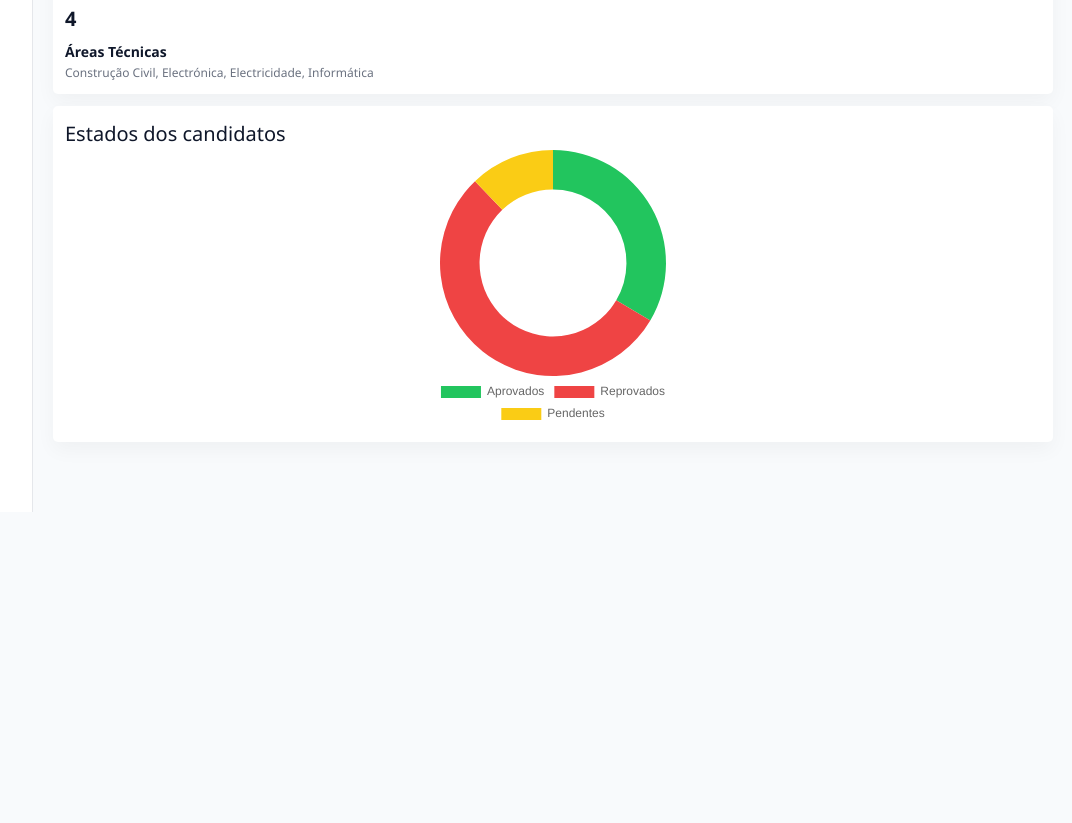
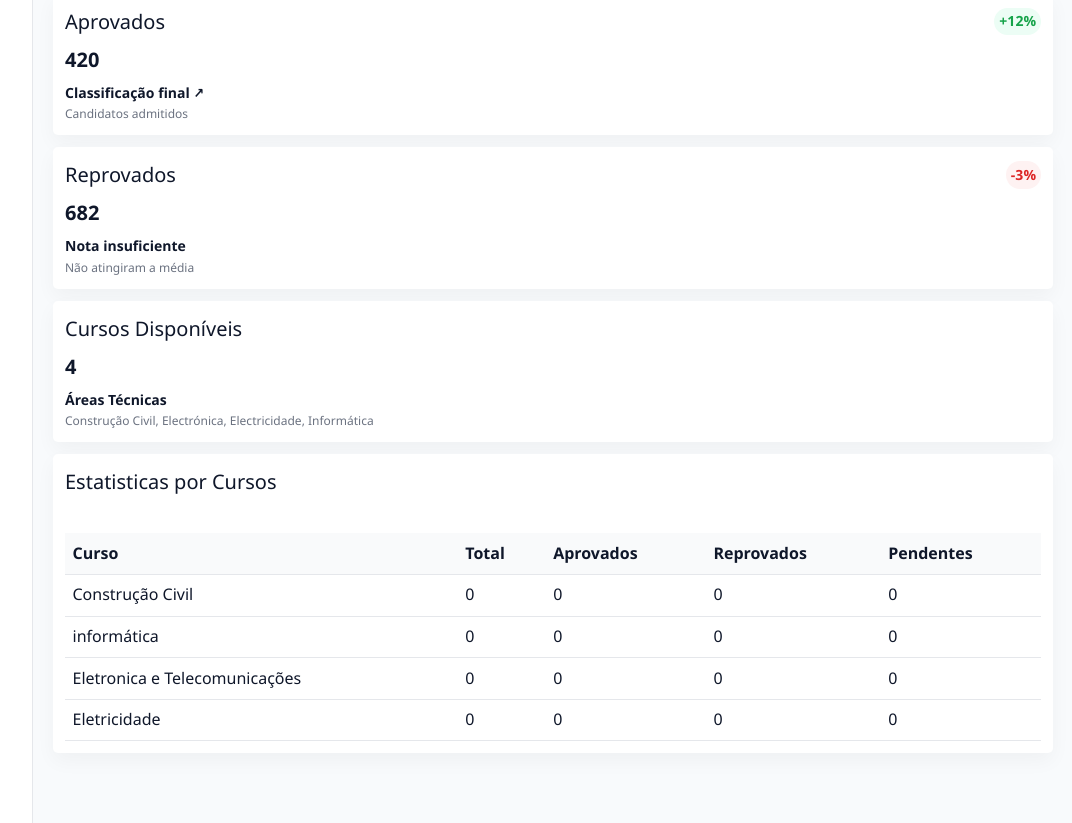
Before and after one commit to ByteB0SS/ipial-access-exam, a plain HTML site: page src/pages/dashboard/admin/overview/overview.html in a window 1280 px wide. Shown: the part 583-1406 px from the top of the page, without its empty margins (207-1279 px from the left). Before the commit the page ends 1095 px from the top, so only its background shows below. Drawn offline with nearby package versions, Linux system fonts and the light colour scheme.

Commit message:
feat: course stats table

```diff
--- a/src/global.css
+++ b/src/global.css
@@ -161,6 +161,7 @@ input, select, textarea {
 
 .header {
   position: sticky;
+  width: 100%;
   top: 0;
   z-index: 1000;
   background-color: #ffffff;
--- a/src/index.scripts/animation-on-scroll.js
+++ b/src/index.scripts/animation-on-scroll.js
@@ -3,7 +3,6 @@ const observer = new IntersectionObserver((entries) => {
         if (entry.isIntersecting) {
             entry.target.classList.remove('animate-on-scroll');
             entry.target.classList.add('animated');
-            void entry.target.offsetWidth; // Trigger reflow to restart the animation
         }
     });
 })
--- a/src/pages/dashboard/admin/overview/overview.css
+++ b/src/pages/dashboard/admin/overview/overview.css
@@ -67,3 +67,43 @@ canvas {
   width: 100% !important;
   height: auto !important;
 }
+
+/*
+================================
+  Course Statictics Table
+================================
+*/
+
+.table-wrapper {
+  margin-top: 2rem;
+  overflow-x: auto !important;
+}
+
+#course-stats-table {
+  width: 100%;
+  border-collapse: collapse;
+  margin-top: 1.5rem;
+}
+
+#course-stats-table th,
+#course-stats-table td {
+  padding: 0.75rem;
+  text-align: left;
+  border-bottom: 1px solid #e5e7eb;
+}
+
+#course-stats-table th {
+  background-color: #f9fafb;
+  font-weight: 600;
+}
+
+#course-stats-table tbody tr:hover {
+  background-color: #f1f5f9;
+}
+.status-badge {
+  padding: 0.25rem 0.5rem;
+  border-radius: 12px;
+  font-size: 0.9rem;
+  color: #fff;
+  display: inline-block;
+}
--- a/src/pages/dashboard/admin/overview/overview.html
+++ b/src/pages/dashboard/admin/overview/overview.html
@@ -27,6 +27,17 @@
     <main>
       <section class="dashboard-overview container">
         <section class="overview">
+          <!-- ESTADOS DOS CANDIDATOS -->
+          <article class="overview-card">
+            <div class="card-header">
+              <span class="card-title">Estados dos candidatos</span>
+            </div>
+
+            <div class="chart-wrapper">
+              <canvas id="candidatesStatusChart"></canvas>
+            </div>
+          </article>
+
           <!-- TOTAL CANDIDATOS -->
           <article class="overview-card">
             <div class="card-header">
@@ -80,51 +91,39 @@
             </p>
           </article>
 
-          <!-- ESTADOS DOS CANDIDATOS -->
+
           <article class="overview-card">
             <div class="card-header">
-              <span class="card-title">Estados dos candidatos</span>
+              <span class="card-title">Estatisticas por Cursos</span>
             </div>
 
-            <div class="chart-wrapper">
-              <canvas id="candidatesStatusChart"></canvas>
+            <div class="table-wrapper">
+              <table id="course-stats-table">
+                <thead>
+                  <tr>
+                    <th>Curso</th>
+                    <th>Total </th>
+                    <th>Aprovados</th>
+                    <th>Reprovados</th>
+                    <th>Pendentes</th>
+                  </tr>
+                </thead>
+
+                <tbody id="course-table-body">
+
+                </tbody>
+              </table>
             </div>
           </article>
         </section>
       </section>
     </main>
 
+    <!-- chart scripts -->
     <script src="https://cdn.jsdelivr.net/npm/chart.js"></script>
-    <script>
-      const ctx = document.getElementById("candidatesStatusChart");
+    <script src="./scripts/chart.js" type="module"> </script>
 
-      new Chart(ctx, {
-        type: "doughnut",
-        data: {
-          labels: ["Aprovados", "Reprovados", "Pendentes"],
-          datasets: [
-            {
-              data: [420, 682, 152], // valores de exemplo
-              backgroundColor: [
-                "#22c55e", // verde
-                "#ef4444", // vermelho
-                "#facc15", // amarelo
-              ],
-              borderWidth: 0,
-            },
-          ],
-        },
-        options: {
-          cutout: "65%",
-          plugins: {
-            legend: {
-              position: "bottom",
-            },
-          },
-        },
-      });
-    </script>
-
+    <!-- scripts -->
     <script src="./scripts/overflow.js" type="module"></script>
   </body>
 </html>
--- /dev/null
+++ b/src/pages/dashboard/admin/overview/scripts/chart.js
@@ -0,0 +1,37 @@
+import CandidateController from "../../../../../simulated-backend/controller/candidate/candidate.controller.js"
+
+const candidateController = new CandidateController()
+const candidatesResponse = candidateController.findAll()
+
+const approvedCandidates = candidatesResponse.candidateList.filter(candidate => candidate.status === 'Aprovado').length
+const rejectedCandidates = candidatesResponse.candidateList.filter(candidate => candidate.status === 'Reprovado').length
+const pendingCandidates = candidatesResponse.candidateList.filter(candidate => candidate.status === 'Pendente').length
+
+
+const ctx = document.getElementById("candidatesStatusChart");
+
+new Chart(ctx, {
+  type: "doughnut",
+  data: {
+    labels: ["Aprovados", "Reprovados", "Pendentes"],
+    datasets: [
+      {
+        data: [approvedCandidates, rejectedCandidates, pendingCandidates], // valores de exemplo
+        backgroundColor: [
+          "#22c55e", // verde
+          "#ef4444", // vermelho
+          "#facc15", // amarelo
+        ],
+        borderWidth: 0,
+      },
+    ],
+  },
+  options: {
+    cutout: "65%",
+    plugins: {
+      legend: {
+        position: "bottom",
+      },
+    },
+  },
+});
--- a/src/pages/dashboard/admin/overview/scripts/overflow.js
+++ b/src/pages/dashboard/admin/overview/scripts/overflow.js
@@ -0,0 +1,66 @@
+// overview
+
+import CandidateController from "../../../../../simulated-backend/controller/candidate/candidate.controller.js";
+import CourseRepository from "../../../../../simulated-backend/repositories/course/course.repository.js";
+
+// Controllers and Repositories
+const candidateController = new CandidateController();
+const courseRop = new CourseRepository();
+
+// Data fetching
+const candidatesResponse = candidateController.findAll();
+const candidateList = candidatesResponse.candidateList;
+const courses = courseRop.findAll();
+
+// General statistics
+const totalCandidates = candidateList.length;
+const approvedCandidates = candidateList.filter((candidate) => candidate.status === "Aprovado").length;
+const rejectedCandidates = candidateList.filter((candidate) => candidate.status === "Reprovado").length;
+const pendingCandidates = candidateList.filter((candidate) => candidate.status === "Pendente").length;
+
+// Each course statistics
+const courseStats = courses.map((course) => {
+  const candidatesInCourse = candidateList.filter((candidate) => candidate.courseId === course.id);
+  const totalInCourse = candidatesInCourse.length;
+  const approved = candidatesInCourse.filter((candidate) => candidate.status === "Aprovado").length;
+  const rejected = candidatesInCourse.filter((candidate) => candidate.status === "Reprovado").length;
+  const pending = candidatesInCourse.filter((candidate) => candidate.status === "Pendente").length;
+  return {
+    courseName: course.name,
+    totalCandidates: totalInCourse,
+    approved,
+    rejected,
+    pending,
+  };
+})
+
+// injecting data into HTML
+
+// general stats
+
+
+// each course stats
+const tableBody = document.getElementById("course-table-body");
+
+courseStats.forEach((stat) => {
+  const row = document.createElement("tr");
+
+  const courseNameColumn = document.createElement("td");
+  const totalColumn = document.createElement("td");
+  const approvedColumn = document.createElement("td");
+  const rejectedColumn = document.createElement("td");
+  const pendingColumn = document.createElement("td");
+
+  courseNameColumn.textContent = stat.courseName;
+  totalColumn.textContent = stat.totalCandidates;
+  approvedColumn.textContent = stat.approved;
+  rejectedColumn.textContent = stat.rejected;
+  pendingColumn.textContent = stat.pending;
+
+  row.appendChild(courseNameColumn);
+  row.appendChild(totalColumn);
+  row.appendChild(approvedColumn);
+  row.appendChild(rejectedColumn);
+  row.appendChild(pendingColumn);
+  tableBody.appendChild(row);
+})
```
